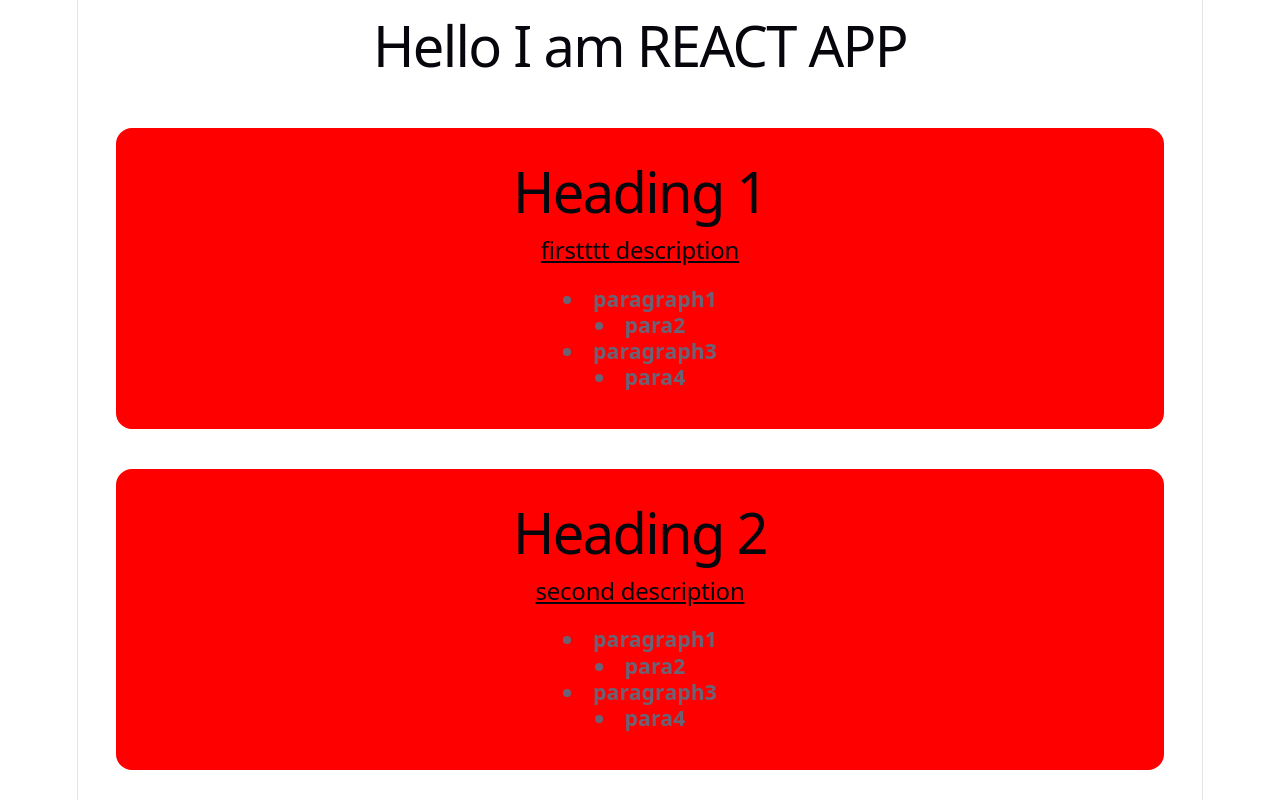
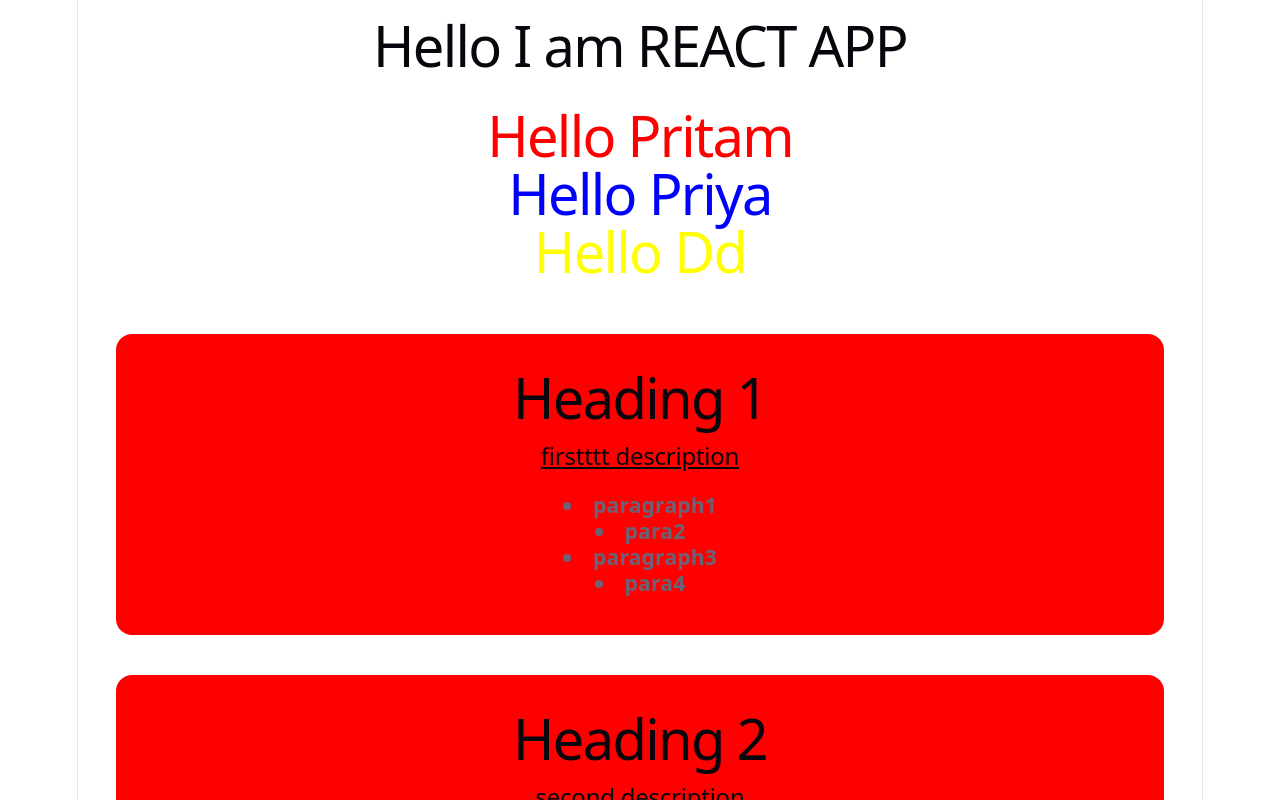
Before and after one commit to pritjon2002-beep/React, a React (Vite) app in the folder React1/: page / in a window 1280 px wide. Shown: the top 800 px of the page. Built offline with nearby package versions, Linux system fonts and the light colour scheme.

Commit message:
simple activity

```diff
--- a/React1/src/App.jsx
+++ b/React1/src/App.jsx
@@ -1,6 +1,7 @@
 import "./App.css";
 import ProductTab from "./ProductTab.jsx";
 import Title from "./Title.jsx";
+import MessageBox from "./MsgBox.jsx";
 
 function App() {
   return (
@@ -8,6 +9,12 @@ function App() {
     <div>
       <Title />
     </div>
+
+     <div>
+        <MessageBox userName="Pritam" textColor="Red" />
+        <MessageBox userName="Priya" textColor="Blue" />
+        <MessageBox userName="Dd" textColor="Yellow" />
+      </div>
 
     <div>
       <ProductTab />
--- /dev/null
+++ b/React1/src/MsgBox.jsx
@@ -0,0 +1,5 @@
+export default function MessageBox({ userName, textColor }) {
+  return (
+<h1 style={{color: textColor }}>Hello {userName}</h1>
+  )
+}
```
